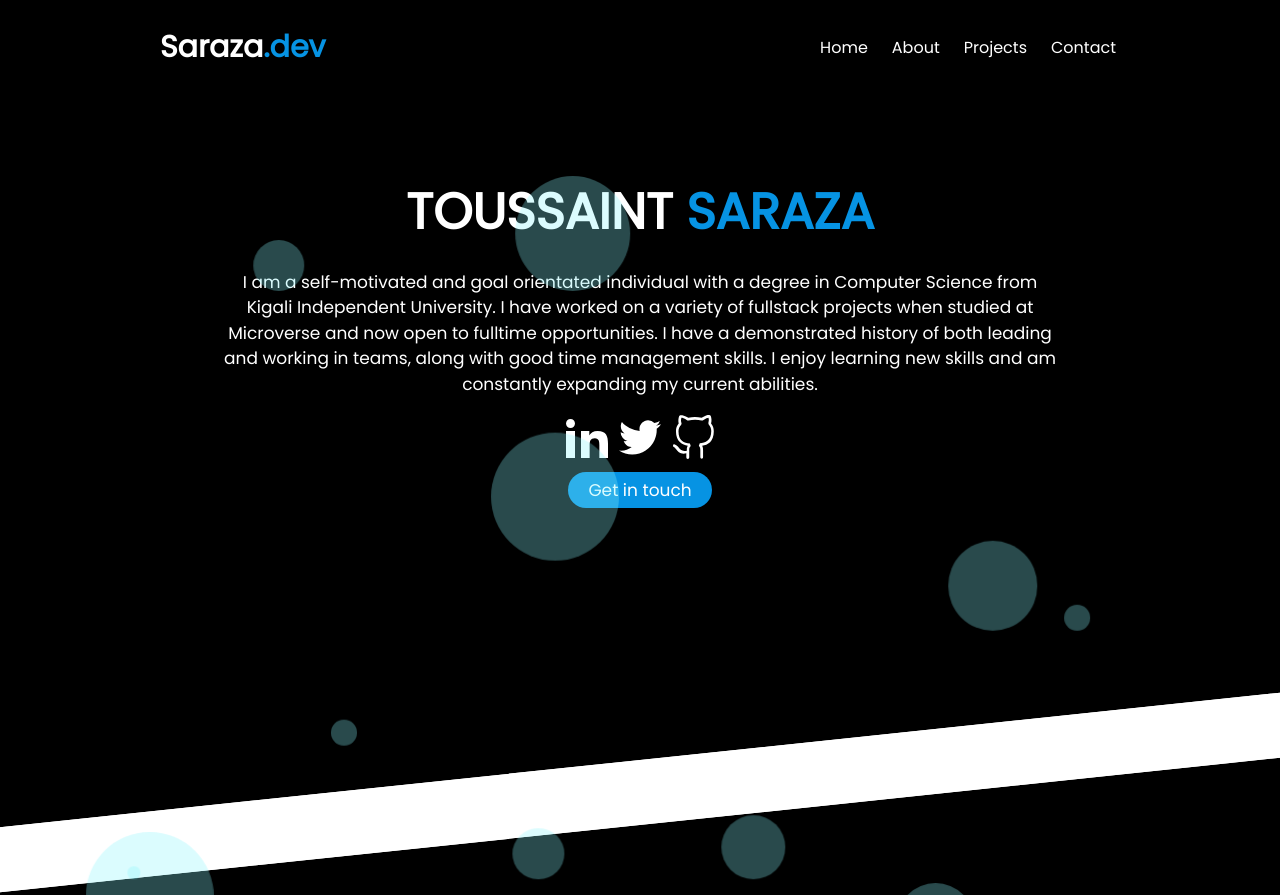
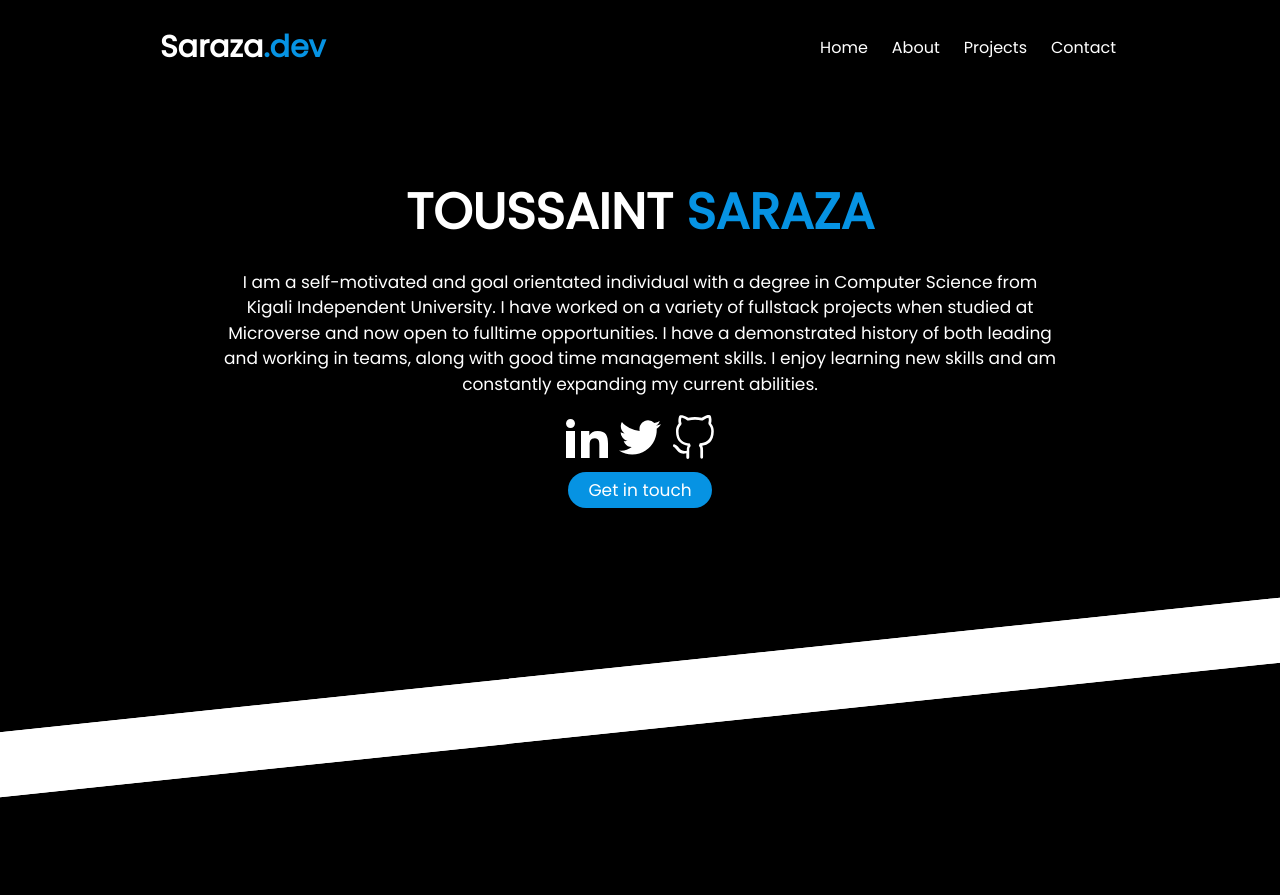
Before and after one commit to sarazaToussaint/Saraza-dev, a React (Create React App) app: page / in a window 1280 px wide. After the commit the page ends 800 px from the top, so only its background shows below. Built offline with nearby package versions, Linux system fonts and the light colour scheme.

Commit message:
Make some changes

```diff
--- a/src/index.scss
+++ b/src/index.scss
@@ -4,83 +4,83 @@ body {
     overflow-y: hidden;
   }
 
-  $bubble-count: 50;
-  $sway-type: "sway-left-to-right", "sway-right-to-left";
+  // $bubble-count: 50;
+  // $sway-type: "sway-left-to-right", "sway-right-to-left";
 
-  @function random_range($min, $max) {
-    $rand: random();
-    $random_range: $min + floor($rand * (($max - $min) + 1));
-    @return $random_range;
-  }
+  // @function random_range($min, $max) {
+  //   $rand: random();
+  //   $random_range: $min + floor($rand * (($max - $min) + 1));
+  //   @return $random_range;
+  // }
 
-  @function sample($list) {
-    @return nth($list, random(length($list)));
-  }
+  // @function sample($list) {
+  //   @return nth($list, random(length($list)));
+  // }
 
-  .bubbles {
-    position: relative;
-    width: 100%;
-    height: 100vh;
-    overflow: hidden;
-  }
+  // .bubbles {
+  //   position: relative;
+  //   width: 100%;
+  //   height: 100vh;
+  //   overflow: hidden;
+  // }
 
-  .bubble {
-    position: absolute;
-    left: var(--bubble-left-offset);
-    bottom: -75%;
-    display: block;
-    width: var(--bubble-radius);
-    height: var(--bubble-radius);
-    border-radius: 50%;
-    animation: float-up var(--bubble-float-duration) var(--bubble-float-delay) ease-in infinite;
+  // .bubble {
+  //   position: absolute;
+  //   left: var(--bubble-left-offset);
+  //   bottom: -75%;
+  //   display: block;
+  //   width: var(--bubble-radius);
+  //   height: var(--bubble-radius);
+  //   border-radius: 50%;
+  //   animation: float-up var(--bubble-float-duration) var(--bubble-float-delay) ease-in infinite;
 
-    &::before {
-      position: absolute;
-      content: '';
-      top: 0;
-      left: 0;
-      width: 100%;
-      height: 100%;
-      background: hsla(183, 94%, 76%, 0.3);
-      border-radius: inherit;
-      animation: var(--bubble-sway-type) var(--bubble-sway-duration) var(--bubble-sway-delay) ease-in-out alternate infinite;
-    }
+  //   &::before {
+  //     position: absolute;
+  //     content: '';
+  //     top: 0;
+  //     left: 0;
+  //     width: 100%;
+  //     height: 100%;
+  //     background: hsla(183, 94%, 76%, 0.3);
+  //     border-radius: inherit;
+  //     animation: var(--bubble-sway-type) var(--bubble-sway-duration) var(--bubble-sway-delay) ease-in-out alternate infinite;
+  //   }
 
-    @for $i from 0 through $bubble-count {
-      &:nth-child(#{$i}) {
-        --bubble-left-offset: #{random_range(0vw, 100vw)};
-        --bubble-radius: #{random_range(1vw, 10vw)};
-        --bubble-float-duration: #{random_range(6s, 12s)};
-        --bubble-sway-duration: #{random_range(4s, 6s)};
-        --bubble-float-delay: #{random_range(0s, 4s)};
-        --bubble-sway-delay: #{random_range(0s, 4s)};
-        --bubble-sway-type: #{sample($sway-type)};
-      }
-    }
-  }
+  //   @for $i from 0 through $bubble-count {
+  //     &:nth-child(#{$i}) {
+  //       --bubble-left-offset: #{random_range(0vw, 100vw)};
+  //       --bubble-radius: #{random_range(1vw, 10vw)};
+  //       --bubble-float-duration: #{random_range(6s, 12s)};
+  //       --bubble-sway-duration: #{random_range(4s, 6s)};
+  //       --bubble-float-delay: #{random_range(0s, 4s)};
+  //       --bubble-sway-delay: #{random_range(0s, 4s)};
+  //       --bubble-sway-type: #{sample($sway-type)};
+  //     }
+  //   }
+  // }
 
-  @keyframes float-up {
-    to {
-      transform: translateY(-175vh);
-    }
-  }
+  // @keyframes float-up {
+  //   to {
+  //     transform: translateY(-175vh);
+  //   }
+  // }
 
-  @keyframes sway-left-to-right {
-    from {
-      transform: translateX(-100%);
-    }
+  // @keyframes sway-left-to-right {
+  //   from {
+  //     transform: translateX(-100%);
+  //   }
 
-    to {
-      transform: translateX(100%);
-    }
-  }
+  //   to {
+  //     transform: translateX(100%);
+  //   }
+  // }
 
-  @keyframes sway-right-to-left {
-    from {
-      transform: translateX(100%);
-    }
+  // @keyframes sway-right-to-left {
+  //   from {
+  //     transform: translateX(100%);
+  //   }
 
-    to {
-      transform: translateX(-100%);
-    }
-  }
+  //   to {
+  //     transform: translateX(-100%);
+  //   }
+  // }
```
